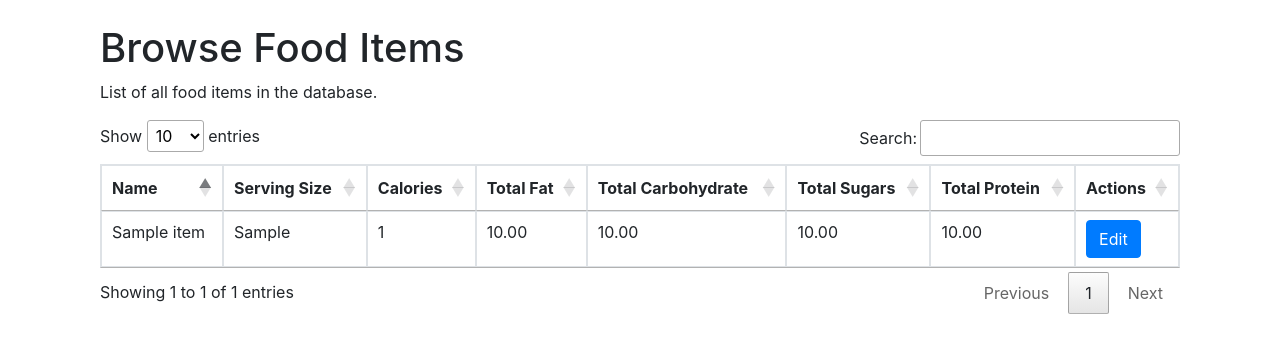
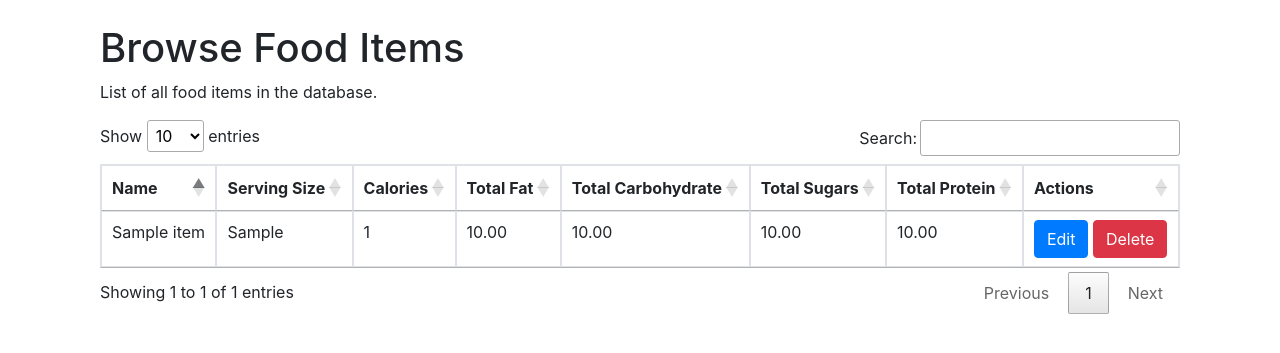
Before and after one commit to Jam0k/MyFitnessBro, a Flask app: page /nutrition/meals-and-foods/browse-food in a window 1280 px wide. Shown: the part 56-409 px from the top of the page. Run offline with Flask 3, Linux system fonts and the light colour scheme; tables that the repository leaves empty hold one stand-in row (values such as "Sample post"); some libraries are stand-ins or nearby versions.

Commit message:
delete functionality

```diff
--- a/blueprints/nutrition/routes.py
+++ b/blueprints/nutrition/routes.py
@@ -90,6 +90,15 @@ def getFoodItem(id):
     food_item = FoodItem.query.get_or_404(id)
     return jsonify(food_item.to_dict())
 
+
+@nutrition_blueprint.route('/meals-and-foods/delete-food/<int:id>', methods=['POST'])
+def deleteFoodItem(id):
+    food_item = FoodItem.query.get_or_404(id)
+    db.session.delete(food_item)
+    db.session.commit()
+    return jsonify({'message': 'Food item deleted successfully'})
+
+
 @nutrition_blueprint.route('/meals-and-foods/add-food')
 def addFood():
     return render_template('nutrition/meals-and-food/food/add-food.html')
--- a/templates/nutrition/meals-and-food/food/browse-food.html
+++ b/templates/nutrition/meals-and-food/food/browse-food.html
@@ -39,6 +39,13 @@
             data-id="{{ food.id }}"
           >
             Edit
+          </button>
+          <button
+            type="button"
+            class="btn btn-danger delete-btn"
+            data-id="{{ food.id }}"
+          >
+            Delete
           </button>
         </td>
       </tr>
@@ -168,35 +175,55 @@
       },
     });
   });
-  $('#editFoodForm').on('submit', function(e) {
+
+  $("#editFoodForm").on("submit", function (e) {
     e.preventDefault();
 
     var updatedData = {
-        id: $('#editFoodId').val(),
-        name: $('#editName').val(),
-        serving_size: $('#editServingSize').val(),
-        calories: $('#editCalories').val(),
-        total_fat: $('#editTotalFat').val(),
-        total_carbohydrate: $('#editTotalCarbohydrate').val(),
-        total_sugars: $('#editTotalSugars').val(),
-        total_protein: $('#editTotalProtein').val(),
+      id: $("#editFoodId").val(),
+      name: $("#editName").val(),
+      serving_size: $("#editServingSize").val(),
+      calories: $("#editCalories").val(),
+      total_fat: $("#editTotalFat").val(),
+      total_carbohydrate: $("#editTotalCarbohydrate").val(),
+      total_sugars: $("#editTotalSugars").val(),
+      total_protein: $("#editTotalProtein").val(),
     };
 
     $.ajax({
-        url: '/nutrition/meals-and-foods/edit-food/' + updatedData.id,
-        method: 'POST',
-        contentType: 'application/json',
-        data: JSON.stringify(updatedData),
-        success: function(response) {
-            $('#editFoodModal').modal('hide');
-            // Optionally, refresh the data on the page or display a success message
-            location.reload(); // This will reload the page to reflect the changes
-        },
-        error: function() {
-            alert('Error updating food item');
-        }
+      url: "/nutrition/meals-and-foods/edit-food/" + updatedData.id,
+      method: "POST",
+      contentType: "application/json",
+      data: JSON.stringify(updatedData),
+      success: function (response) {
+        $("#editFoodModal").modal("hide");
+        // Optionally, refresh the data on the page or display a success message
+        location.reload(); // This will reload the page to reflect the changes
+      },
+      error: function () {
+        alert("Error updating food item");
+      },
     });
+  });
+
+  $(".delete-btn").on("click", function () {
+    if(confirm("Are you sure you want to delete this food item?")) {
+        var foodId = $(this).data("id");
+
+        $.ajax({
+            url: "/nutrition/meals-and-foods/delete-food/" + foodId,
+            method: "POST",
+            success: function (response) {
+                alert("Food item deleted successfully");
+                location.reload(); // Reload the page to reflect the changes
+            },
+            error: function () {
+                alert("Error deleting food item");
+            },
+        });
+    }
 });
+
 
 </script>
 
```
